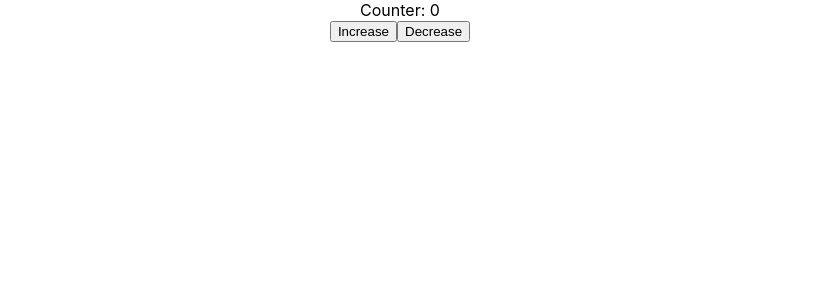
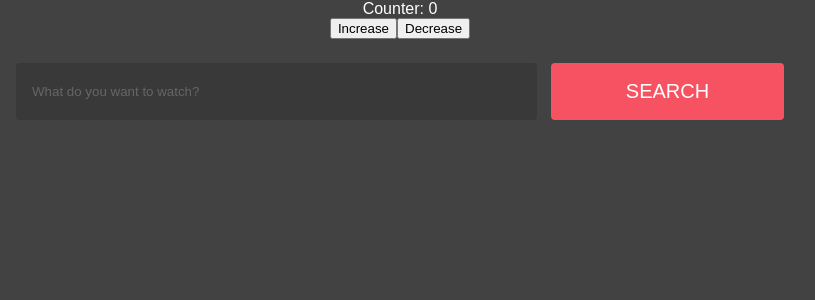
Before and after one commit to KamilaZaeva/react-mentoring, a React (Create React App) app: page / in a window 1280 px wide. Shown: the top 300 px of the page, without its empty margins (240-1055 px from the left). Built offline with nearby package versions, Linux system fonts and the light colour scheme.

Commit message:
add SearchForm component

```diff
--- a/src/App.css
+++ b/src/App.css
@@ -1,3 +1,9 @@
 .App {
+  background-color: var(--dark-grey);
+  height: 100vh;
   text-align: center;
+  display: flex;
+  flex-direction: column;
+  align-items: center;
+  color: var(--white);
 }
--- a/src/App.js
+++ b/src/App.js
@@ -1,12 +1,15 @@
 import './App.css';
+import './colors.css';
 import { Counter } from './components/Counter/Counter';
+import {SearchForm} from "./components/SearchForm/SearchForm";
 
 function App() {
-  return (
-    <div className="App">
-      <Counter initialValue={ 0 } />
-    </div>
-  );
+    return (
+        <div className="App">
+            <Counter initialValue={ 0 } />
+            <SearchForm initialValue={ '' }/>
+        </div>
+    );
 }
 
 export default App;
--- /dev/null
+++ b/src/colors.css
@@ -0,0 +1,7 @@
+:root {
+    --white: #FFFFFF;
+    --black: #232323;
+    --grey: #555555;
+    --dark-grey: #424242;
+    --red: #F65261;
+}
--- /dev/null
+++ b/src/components/Button/Button.css
@@ -0,0 +1,13 @@
+.myButton {
+    height: 57px;
+    width: 233px;
+    background-color: var(--red);
+    border-radius: 4px;
+    border: none;
+
+    color: #FFF;
+    text-align: center;
+    font-size: 20px;
+    font-weight: 500;
+    text-transform: uppercase;
+}
--- /dev/null
+++ b/src/components/Button/Button.js
@@ -0,0 +1,8 @@
+import './Button.css';
+export function Button({ title, onClick}) {
+    return (
+        <button className="myButton" onClick={onClick}>
+            {title}
+        </button>
+    );
+}
--- /dev/null
+++ b/src/components/SearchForm/SearchForm.css
@@ -0,0 +1,17 @@
+.searchFormContainer {
+    display: flex;
+    justify-content: space-between;
+    width: 60%;
+    margin-top: 24px
+}
+
+.inputSearchForm {
+    flex-grow: 1;
+    margin-right: 14px;
+    padding: 8px 16px;
+    border-radius: 4px;
+    border: none;
+    color: var(--white);
+    opacity: 0.7;
+    background: rgba(50, 50, 50, 0.80);
+}
--- /dev/null
+++ b/src/components/SearchForm/SearchForm.js
@@ -0,0 +1,30 @@
+import {Button} from "../Button/Button";
+import './SearchForm.css';
+import {useState} from "react";
+
+export function SearchForm({ initialValue }) {
+    const [searchText, setSearchText] = useState(initialValue ?? '');
+
+    function searchMovies() {
+        console.log('search movies with name:', searchText);
+        // TODO: will be implemented in future modules
+    }
+
+    return (
+        <div className="searchFormContainer">
+            <input
+                className="inputSearchForm"
+                value={searchText}
+                onChange={e => setSearchText(e.target.value)}
+                placeholder="What do you want to watch?"
+                onKeyDown={(e) => {
+                    if (e.code === 'Enter') {
+                        e.stopPropagation();
+                        return searchMovies();
+                    }
+                }}
+            />
+            <Button title={'Search'} onClick={searchMovies}/>
+        </div>
+    );
+}
--- a/src/index.css
+++ b/src/index.css
@@ -1,13 +1,6 @@
 body {
   margin: 0;
-  font-family: -apple-system, BlinkMacSystemFont, 'Segoe UI', 'Roboto', 'Oxygen',
-    'Ubuntu', 'Cantarell', 'Fira Sans', 'Droid Sans', 'Helvetica Neue',
-    sans-serif;
+  font-family: Montserrat, sans-serif;
   -webkit-font-smoothing: antialiased;
   -moz-osx-font-smoothing: grayscale;
 }
-
-code {
-  font-family: source-code-pro, Menlo, Monaco, Consolas, 'Courier New',
-    monospace;
-}
```
